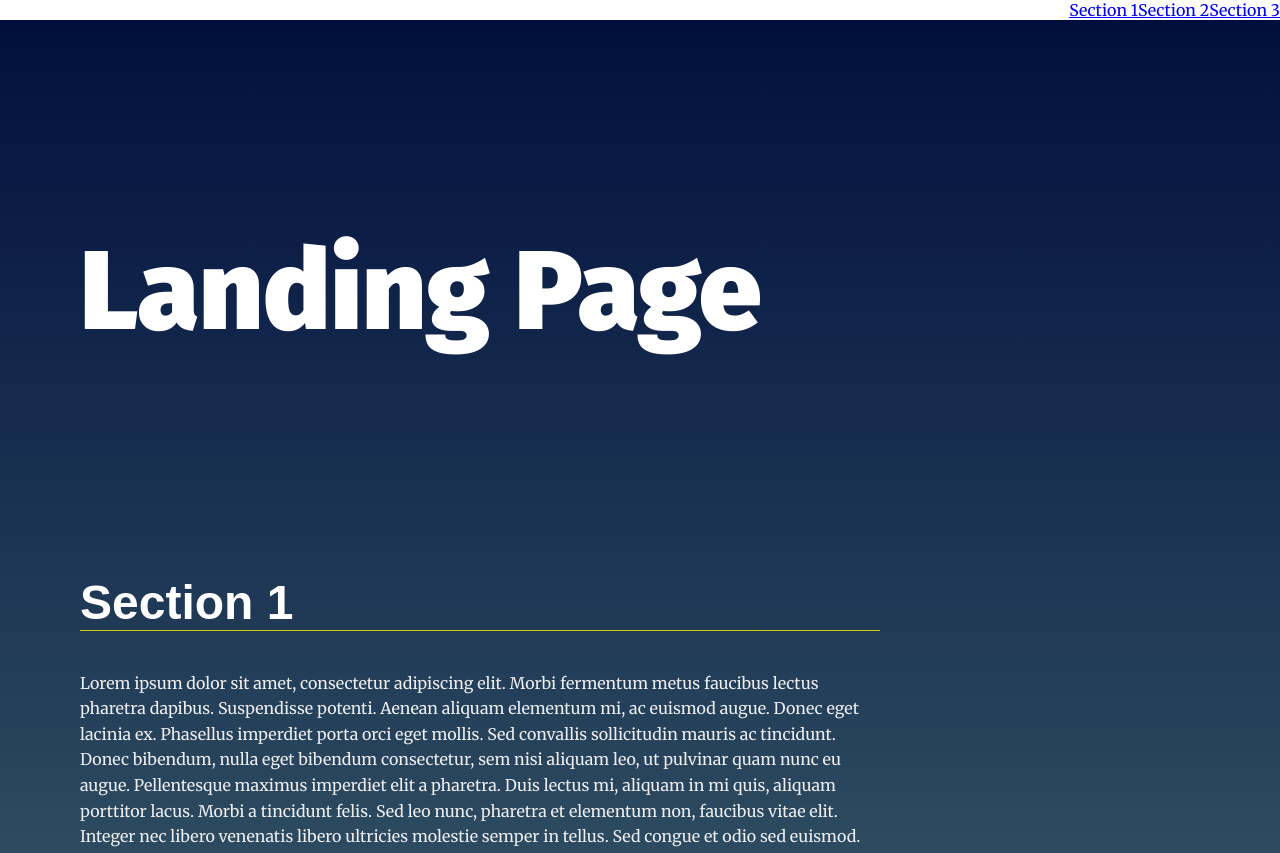
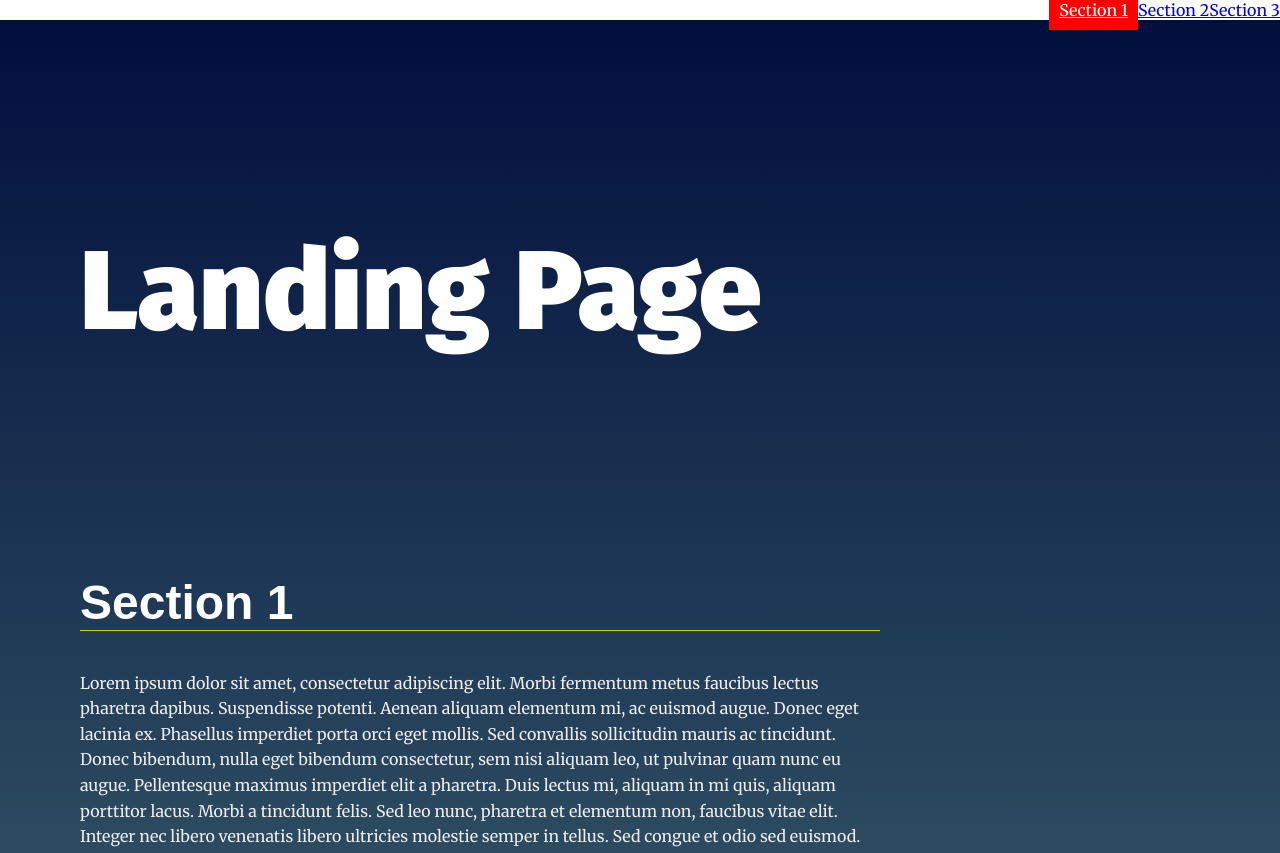
Before and after one commit to stefanradvanyi/Landing-Page, a website: page index.html in a window 1280 px wide. Shown: the top 853 px of the page. Drawn offline with Linux system fonts and the light colour scheme.

Commit message:
feat: Highlighting navigation item which is currently in the view

```diff
--- a/assets/css/styles.css
+++ b/assets/css/styles.css
@@ -43,6 +43,12 @@ h2 {
 p {
     line-height: 1.6em;
     color: #eee;
+}
+
+a.show {
+    background: red;
+    padding: 10px;
+    color: #fff
 }
 
 /* ---- Layout Rules ---- */
--- a/assets/js/app.js
+++ b/assets/js/app.js
@@ -3,6 +3,8 @@
   document.addEventListener('DOMContentLoaded', function() {
     createNavigation();
     domSectionListener();
+    const currentSectionInView = getSectiontInView();
+    highlightNavigation(currentSectionInView);
   });
 
   /**
@@ -26,7 +28,7 @@
   }
 
   /**
-   * @description Create the navigation
+   * @description Creates the navigation
    */
   function createNavigation() {
     const sections = getMainSections();
@@ -61,19 +63,29 @@
     let sectionCounter = 0;
     for (section of sections) {
       if (
-        section.getBoundingClientRect().top > 0 &&
-        section.getBoundingClientRect().bottom > 140
+        section.getBoundingClientRect().top > 0 ||
+        section.getBoundingClientRect().bottom > 160
       ) {
         break;
       }
       sectionCounter++;
     }
+
     return sectionCounter;
+  }
+
+  /**
+   * @description Adding a class to the navigation to show which secition is in the view
+   * @param {currentSectionInView} Contains the section number which is currently in the view
+   */
+  function highlightNavigation(currentSectionInView) {
+    const getNaviItems = document.querySelectorAll('#navbar__list a');
+    getNaviItems.forEach(item => item.classList.remove('show'));
+    getNaviItems[currentSectionInView].classList.add('show');
   }
 
   document.addEventListener('scroll', function() {
     const currentSectionInView = getSectiontInView();
-    console.log(currentSectionInView);
-    // testa = checkSectionInView(sections[0]);
+    highlightNavigation(currentSectionInView);
   });
 })();
```
